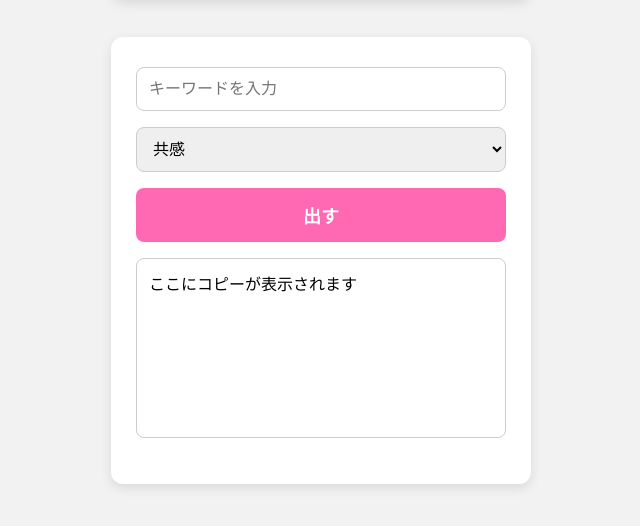
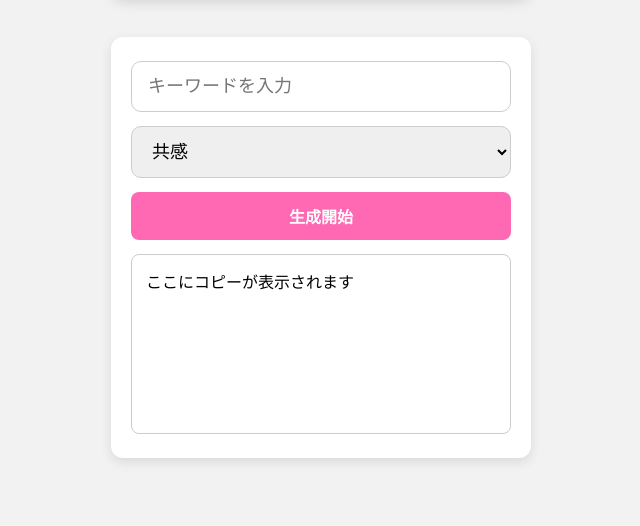
Before and after one commit to miitaku/kazuxx, a plain HTML site: page index.html in a window 1280 px wide. Shown: the part 130-656 px from the top of the page, without its empty margins (319-959 px from the left). Drawn offline with Linux system fonts and the light colour scheme.

Commit message:
Update index.html

```diff
--- a/index.html
+++ b/index.html
@@ -27,13 +27,13 @@
       box-shadow: 0 4px 14px rgba(0,0,0,0.15);
       text-align: center;
       width: 100%;
-      max-width: 420px; /* ← 白枠と同じ幅に統一 */
+      max-width: 420px;
       box-sizing: border-box;
     }
 
     .container {
       background-color: white;
-      padding: 30px 25px;
+      padding: 24px 20px;
       border-radius: 12px;
       box-shadow: 0 4px 12px rgba(0,0,0,0.1);
       width: 100%;
@@ -41,30 +41,29 @@
       box-sizing: border-box;
       display: flex;
       flex-direction: column;
+      gap: 14px;
     }
 
-    input, select, textarea {
+    input, select {
       width: 100%;
-      padding: 12px;
-      margin-bottom: 16px;
-      font-size: 16px;
+      padding: 14px 16px;
+      font-size: 18px;
       border: 1px solid #ccc;
-      border-radius: 8px;
+      border-radius: 10px;
       box-sizing: border-box;
     }
 
     button {
       width: 100%;
-      padding: 14px;
+      padding: 12px;
       background-color: #ff69b4;
       color: white;
-      font-size: 18px;
+      font-size: 16px;
       font-weight: bold;
       border: none;
       border-radius: 8px;
       cursor: pointer;
       transition: background-color 0.3s ease;
-      margin-bottom: 16px;
     }
 
     button:hover {
@@ -72,10 +71,15 @@
     }
 
     textarea {
+      width: 100%;
       height: 180px;
+      padding: 14px;
+      font-size: 16px;
+      border: 1px solid #ccc;
+      border-radius: 8px;
       resize: none;
+      box-sizing: border-box;
     }
-
   </style>
 </head>
 <body>
@@ -89,7 +93,7 @@
       <option value="衝撃">衝撃</option>
       <option value="信頼">信頼</option>
     </select>
-    <button onclick="generateCopy()">出す</button>
+    <button onclick="generateCopy()">生成開始</button>
     <textarea id="output" readonly>ここにコピーが表示されます</textarea>
   </div>
 
```
